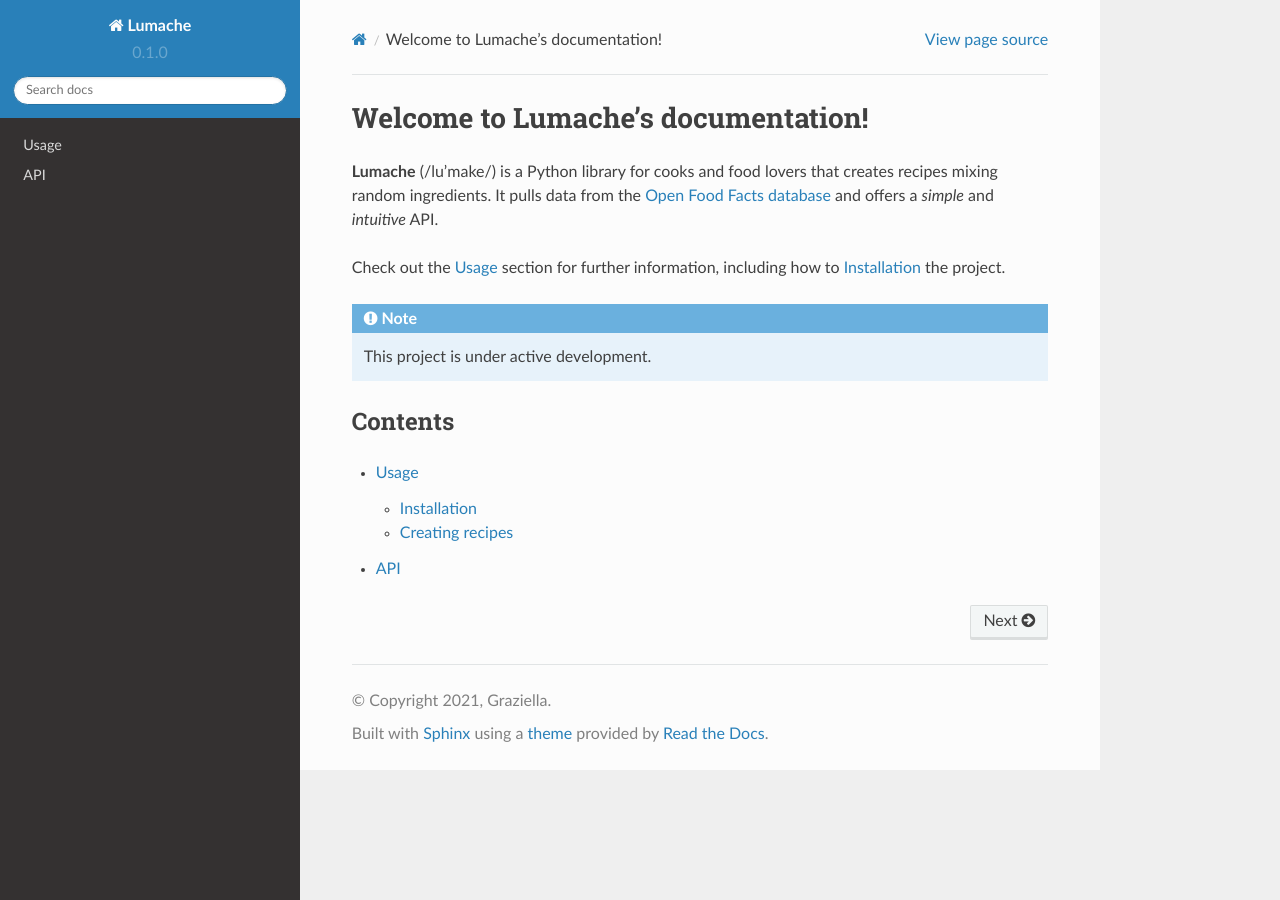
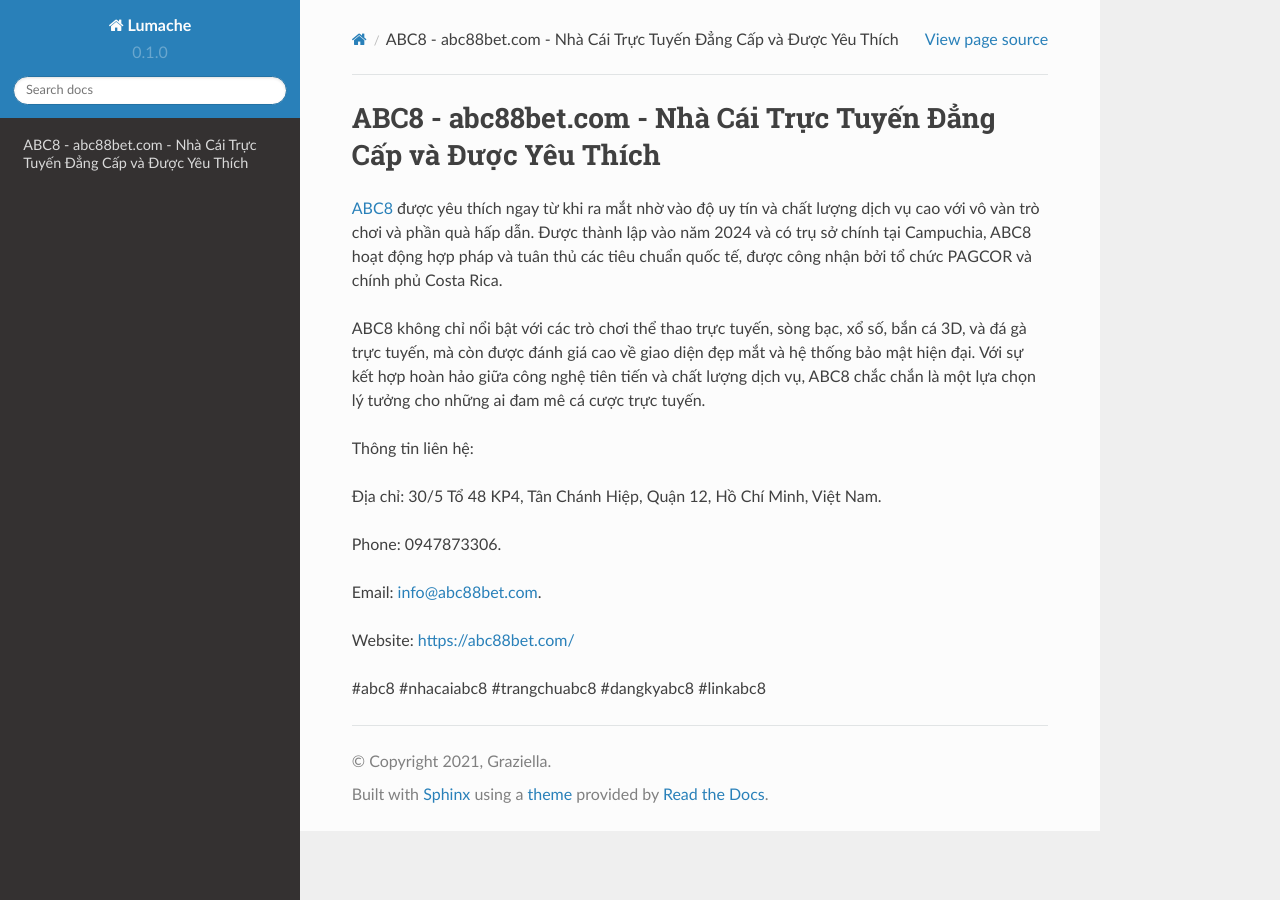
Before and after one commit to luongchanvien962/abc88betcom, a Sphinx documentation site: the page built from docs/source/index.rst, in a window 1280 px wide. Built offline with Sphinx 7.4.7 and the Read the Docs theme 2.0.0, drawn with Linux system fonts in a browser that asks for light colours.

Commit message:
Update index.rst

```diff
--- a/docs/source/index.rst
+++ b/docs/source/index.rst
@@ -1,22 +1,19 @@
-Welcome to Lumache's documentation!
+ABC8 - abc88bet.com - Nhà Cái Trực Tuyến Đẳng Cấp và Được Yêu Thích
 ===================================
 
-**Lumache** (/lu'make/) is a Python library for cooks and food lovers
-that creates recipes mixing random ingredients.
-It pulls data from the `Open Food Facts database <https://world.openfoodfacts.org/>`_
-and offers a *simple* and *intuitive* API.
+`ABC8 <https://abc88bet.com/>`_ được yêu thích ngay từ khi ra mắt nhờ vào độ uy tín và chất lượng dịch vụ cao với vô vàn trò chơi và phần quà hấp dẫn. Được thành lập vào năm 2024 và có trụ sở chính tại Campuchia, ABC8 hoạt động hợp pháp và tuân thủ các tiêu chuẩn quốc tế, được công nhận bởi tổ chức PAGCOR và chính phủ Costa Rica.
 
-Check out the :doc:`usage` section for further information, including
-how to :ref:`installation` the project.
+ABC8 không chỉ nổi bật với các trò chơi thể thao trực tuyến, sòng bạc, xổ số, bắn cá 3D, và đá gà trực tuyến, mà còn được đánh giá cao về giao diện đẹp mắt và hệ thống bảo mật hiện đại. Với sự kết hợp hoàn hảo giữa công nghệ tiên tiến và chất lượng dịch vụ, ABC8 chắc chắn là một lựa chọn lý tưởng cho những ai đam mê cá cược trực tuyến.
 
-.. note::
+Thông tin liên hệ:
 
-   This project is under active development.
+Địa chỉ: 30/5 Tổ 48 KP4, Tân Chánh Hiệp, Quận 12, Hồ Chí Minh, Việt Nam.
 
-Contents
---------
+Phone: 0947873306.
 
-.. toctree::
 
-   usage
-   api
+Email: info@abc88bet.com.
+
+Website: https://abc88bet.com/
+
+#abc8 #nhacaiabc8 #trangchuabc8 #dangkyabc8 #linkabc8
```
